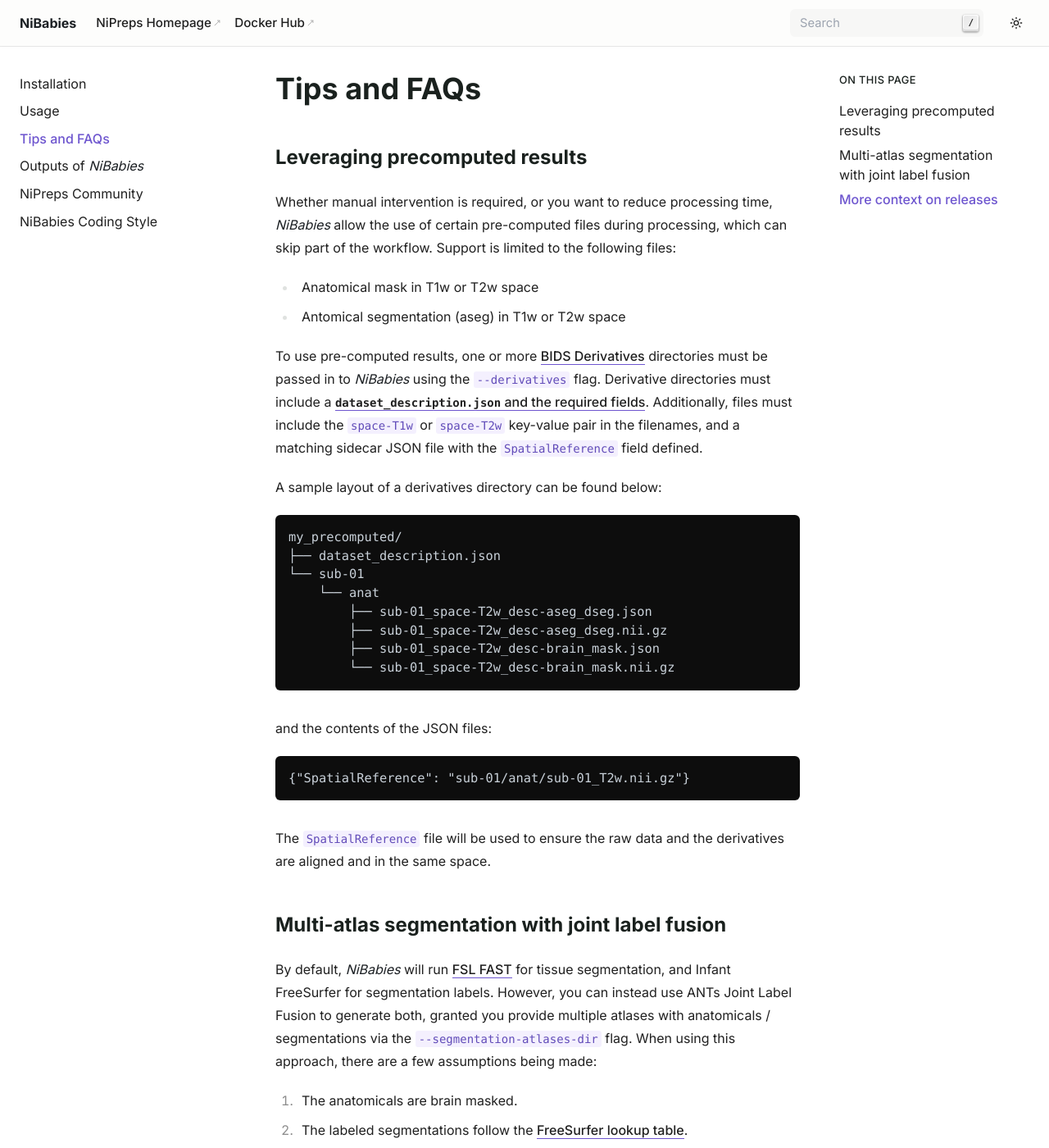
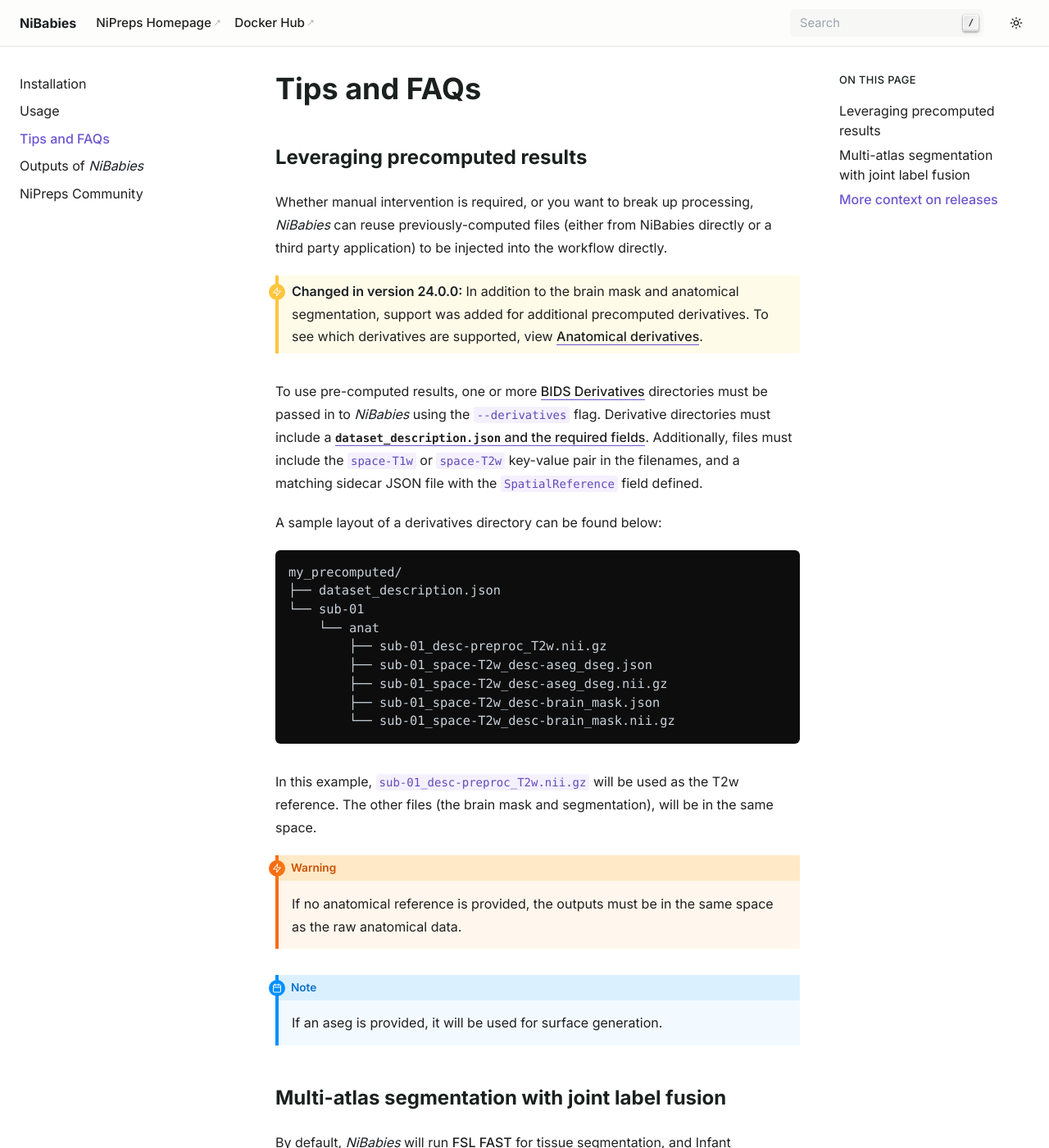
Before and after one commit to nipreps/nibabies, a Sphinx documentation site: the page built from docs/faqs.md, in a window 1280 px wide and 1400 px high. Shown: the whole window at 82% size. Built offline with Sphinx 7.4.7, drawn with Linux system fonts in a browser that asks for light colours; the version number could not be read and is left out; some of the changed text lies outside the part shown.

Commit message:
DOCS: More stuff

````diff
--- a/docs/conf.py
+++ b/docs/conf.py
@@ -8,7 +8,6 @@
 import sys
 from datetime import datetime, timezone
 
-from github_link import make_linkcode_resolve  # this is only available after sphinxext to PATH
 from packaging.version import Version, parse
 from sphinx import __version__ as sphinxversion
 
@@ -22,6 +21,8 @@
 sys.path.append(os.path.join(here, 'sphinxext'))
 sys.path.insert(0, os.path.join(here, '..', 'wrapper'))
 
+# this is only available after sphinxext to PATH
+from github_link import make_linkcode_resolve  # noqa: E402
 
 # -- General configuration ---------------------------------------------------
 
@@ -43,7 +44,7 @@
     'sphinxarg.ext',  # argparse extension
     'nipype.sphinxext.plot_workflow',
     'myst_parser',  # allow markdown
-    'sphinx-togglebutton',  # collapse admonitions
+    # 'sphinx-togglebutton',  # collapse admonitions
 ]
 
 bibtex_bibfiles = ['../nibabies/data/boilerplate.bib']
--- a/docs/faqs.md
+++ b/docs/faqs.md
@@ -2,10 +2,12 @@
 
 ## Leveraging precomputed results
 
-Whether manual intervention is required, or you want to reduce processing time, *NiBabies* allow the use of certain pre-computed files during processing, which can skip part of the workflow.
-Support is limited to the following files:
-- Anatomical mask in T1w or T2w space
-- Antomical segmentation (aseg) in T1w or T2w space
+Whether manual intervention is required, or you want to break up processing, *NiBabies* can reuse previously-computed files (either from NiBabies directly or a third party application) to be injected into the workflow directly.
+
+:::{versionchanged} 24.0.0
+
+In addition to the brain mask and anatomical segmentation, support was added for additional precomputed derivatives. To see which derivatives are supported, view [](outputs.md#anatomical-derivatives).
+:::
 
 To use pre-computed results, one or more [BIDS Derivatives](https://bids-specification.readthedocs.io/en/stable/05-derivatives/01-introduction.html#bids-derivatives) directories must be passed in to *NiBabies* using the `--derivatives` flag.
 Derivative directories must include a [`dataset_description.json` and the required fields](https://bids-specification.readthedocs.io/en/stable/03-modality-agnostic-files.html#derived-dataset-and-pipeline-description).
@@ -13,50 +15,61 @@
 
 A sample layout of a derivatives directory can be found below:
 
-```
+```bash
 my_precomputed/
 ├── dataset_description.json
 └── sub-01
     └── anat
+        ├── sub-01_desc-preproc_T2w.nii.gz
         ├── sub-01_space-T2w_desc-aseg_dseg.json
         ├── sub-01_space-T2w_desc-aseg_dseg.nii.gz
         ├── sub-01_space-T2w_desc-brain_mask.json
         └── sub-01_space-T2w_desc-brain_mask.nii.gz
 ```
 
-and the contents of the JSON files:
-```
-{"SpatialReference": "sub-01/anat/sub-01_T2w.nii.gz"}
-```
+In this example, ``sub-01_desc-preproc_T2w.nii.gz`` will be used as the T2w reference. The other files (the brain mask and segmentation), will be in the same space.
 
-The `SpatialReference` file will be used to ensure the raw data and the derivatives are aligned and in the same space.
+:::{warning}
+If no anatomical reference is provided, the outputs must be in the same space as the raw anatomical data.
+:::
+
+:::{note}
+If an aseg is provided, it will be used for surface generation.
+:::
 
 ## Multi-atlas segmentation with joint label fusion
 
 By default, *NiBabies* will run [FSL FAST](https://fsl.fmrib.ox.ac.uk/fsl/fslwiki/FAST) for tissue segmentation, and Infant FreeSurfer for segmentation labels.
-However, you can instead use ANTs Joint Label Fusion to generate both, granted you provide multiple atlases with anatomicals / segmentations via the `--segmentation-atlases-dir` flag.
+
+Alternatively, ANTs {abbr}`JLF (Joint Label Fusion)` can be used by providing a directory with one or more template images composed of anatomicals and segmentations. To pass in this directory, use the `--segmentation-atlases-dir` flag.
 When using this approach, there are a few assumptions being made:
+
 1. The anatomicals are brain masked.
-1. The labeled segmentations follow the [FreeSurfer lookup table](https://surfer.nmr.mgh.harvard.edu/fswiki/FsTutorial/AnatomicalROI/FreeSurferColorLUT).
+1. The segmentation labels adhere to the [FreeSurfer LUT](https://surfer.nmr.mgh.harvard.edu/fswiki/FsTutorial/AnatomicalROI/FreeSurferColorLUT).
 
 Here is an example layout of what the `--segmentation-atlases-dir` flag expects:
 
-```
-$ tree JLF-templates
-JLF-templates/
-├── Template01
-│   ├── Segmentation.nii.gz
-│   ├── T1w_brain.nii.gz
-│   └── T2w_brain.nii.gz
-└── Template02
-    ├── Segmentation.nii.gz
-    ├── T1w_brain.nii.gz
-    └── T2w_brain.nii.gz
+```bash
+$ tree JLF-atlases
+
+JLF-atlases/
+├── dataset_description.json
+├── participants.tsv
+├── sub-01
+│   ├── sub-01_desc-aseg_dseg.nii.gz
+│   ├── [sub-01_T1w.json]  * optional
+│   ├── sub-01_T1w.nii.gz
+│   ├── [sub-01_T2w.json]  * optional
+│   └── sub-01_T2w.nii.gz
+├── sub-02
+...
 ```
 
 ## More context on releases
+
 Like other *NiPreps*, *NiBabies* follows Calendar Versioning ([CalVer](https://calver.org/)), in format of `YY.MINOR.MICRO`.
 In short, here is a quick heuristic on how new releases should be looked at:
+
 1. If the `YY` or `MINOR` has changed, it is a feature release, with substantial changes to the workflow.
 1. If the `YY.MINOR` match the version you used, but the `MICRO` has changed, it is a bug-fix release.
 Check the [release notes](https://github.com/nipreps/nibabies/releases) - if the fixes do not pertain to your data, there is no need to upgrade.
````
Also changed, not shown: docs/community.md (+1 -2 lines), docs/index.md (+1 -6 lines), docs/installation.md (+5 -4 lines), docs/outputs.md (+14 -10 lines).
